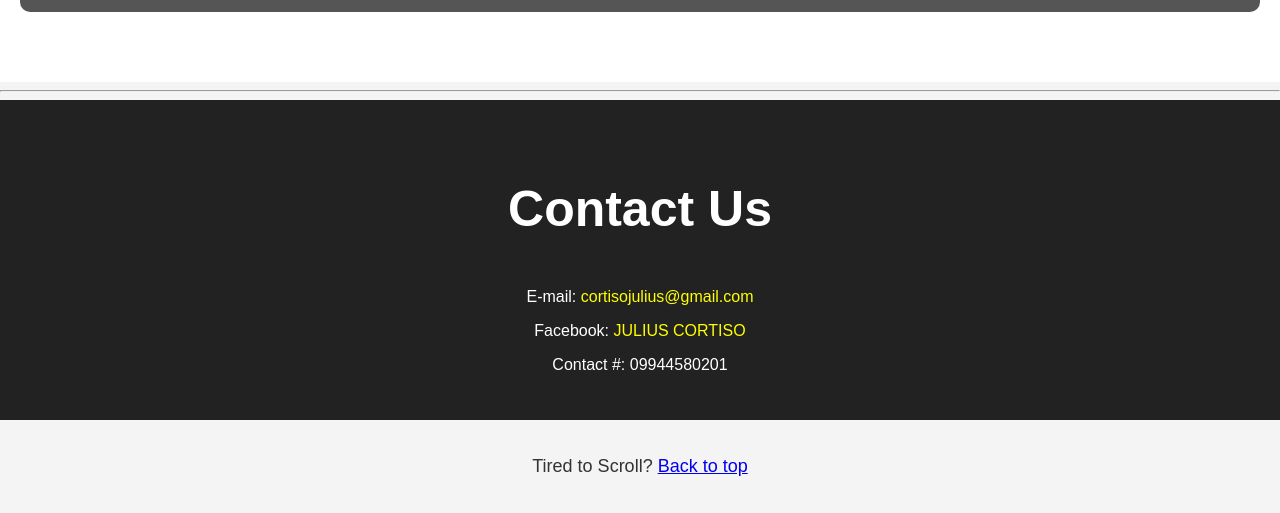
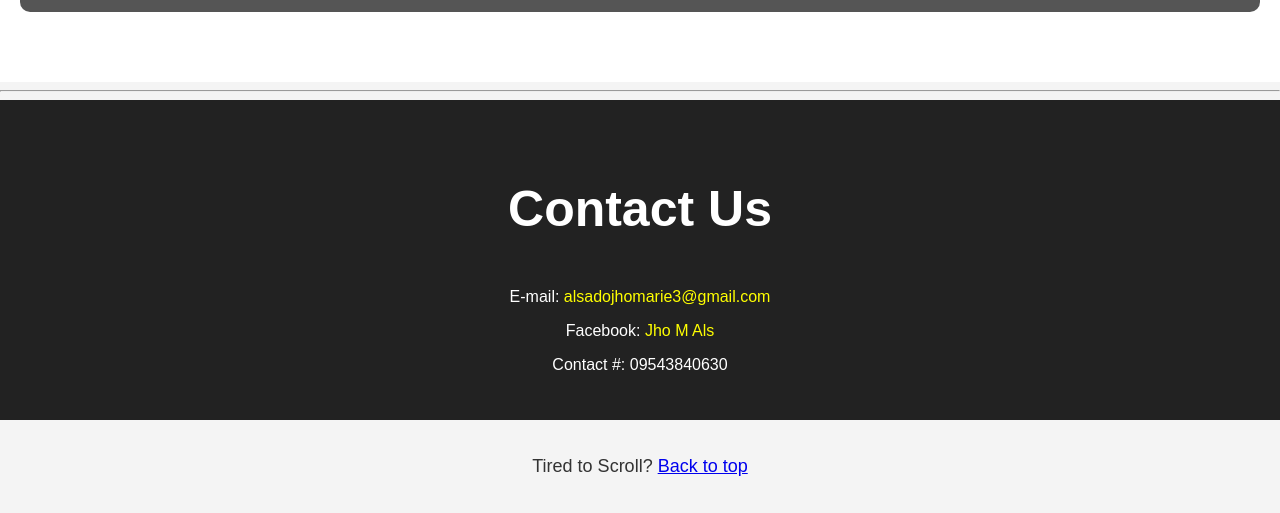
Before and after one commit to jhomals/My-online-store, a plain HTML site: page index.html in a window 1280 px wide. Shown: the part 1794-2307 px from the top of the page. Drawn offline with Linux system fonts and the light colour scheme.

Commit message:
jhom
jhom

```diff
--- a/index.html
+++ b/index.html
@@ -138,9 +138,9 @@
     <footer id="footer">
 
         <h3 style="font-size: 3.125em; text-align: center;">Contact Us</h3>
-        <p style="text-align: center;">E-mail: <a href="mailto:cortisojulius@gmail.com">cortisojulius@gmail.com</a></p>
-        <p style="text-align: center;">Facebook: <a href="https://www.facebook.com/julius.postrano">JULIUS CORTISO</a></p>
-        <p style="text-align: center;">Contact #: 09944580201</p>
+        <p style="text-align: center;">E-mail: <a href="Email to:alsadojhomarie3@gmail.com">alsadojhomarie3@gmail.com</a></p>
+        <p style="text-align: center;">Facebook: <a href="https://www.facebook.com/ej.brabante.1">Jho M Als</a></p>
+        <p style="text-align: center;">Contact #: 09543840630</p>
     </footer>
     <br>
     <p style="text-align: center; font-size: large;">Tired to Scroll? <a href="#about">Back to top</a></p>
```
